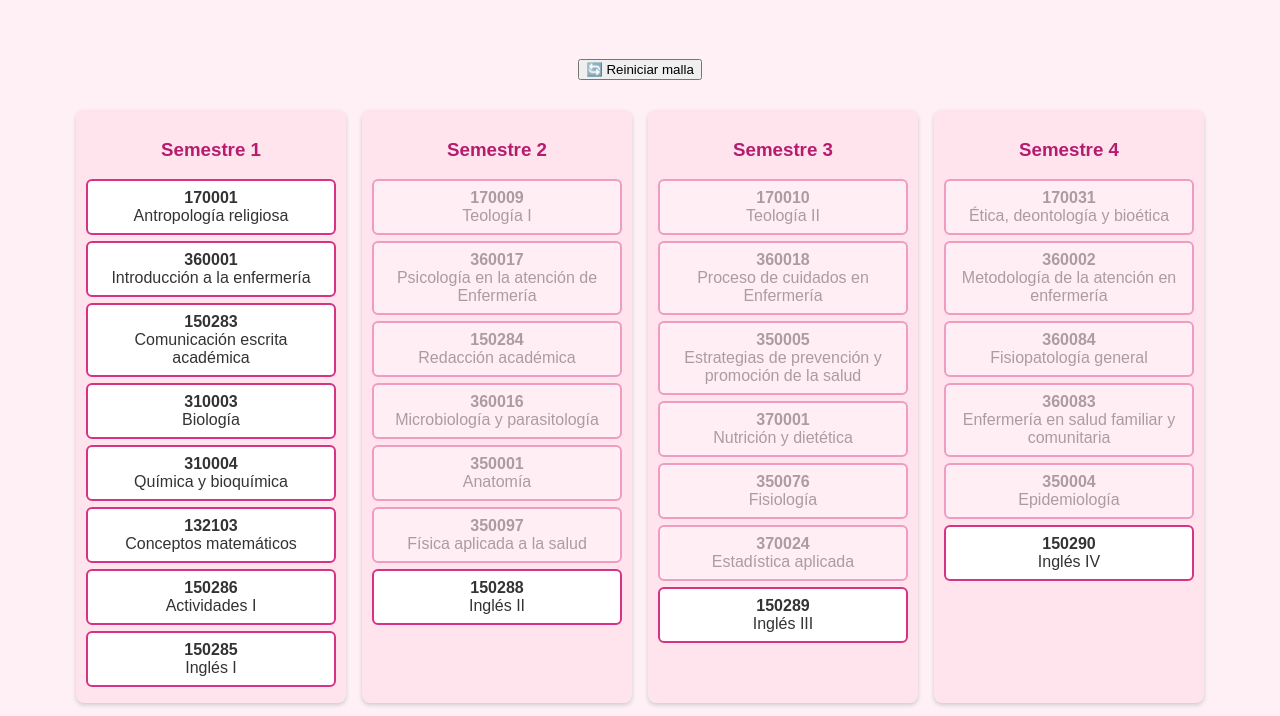
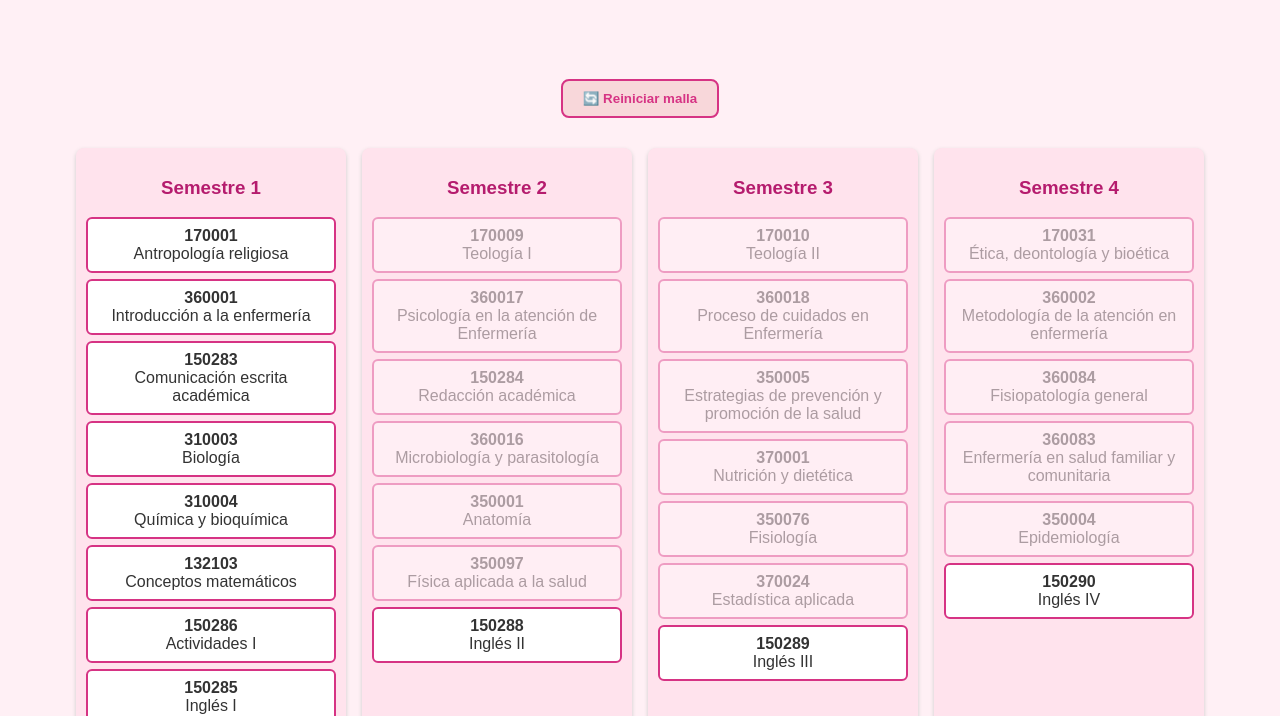
Before and after one commit to Celindatech/Enfermeria-UCSS, a plain HTML site: page index.html in a window 1280 px wide. Shown: the part 89-805 px from the top of the page. Drawn offline with nearby package versions, Linux system fonts and the light colour scheme.

Commit message:
Update estilos.css

```diff
--- a/estilos.css
+++ b/estilos.css
@@ -79,3 +79,20 @@ h1 {
   0% { transform: scale(1); opacity: 1; color: #d63384; }
   100% { transform: scale(1.1); opacity: 0.7; color: #ff66b2; }
 }
+.boton-reiniciar {
+  display: block;
+  margin: 20px auto;
+  padding: 10px 20px;
+  background-color: #f8d7da;
+  border: 2px solid #d63384;
+  color: #d63384;
+  font-weight: bold;
+  border-radius: 8px;
+  cursor: pointer;
+  transition: all 0.3s ease;
+}
+
+.boton-reiniciar:hover {
+  background-color: #d63384;
+  color: white;
+}
```
